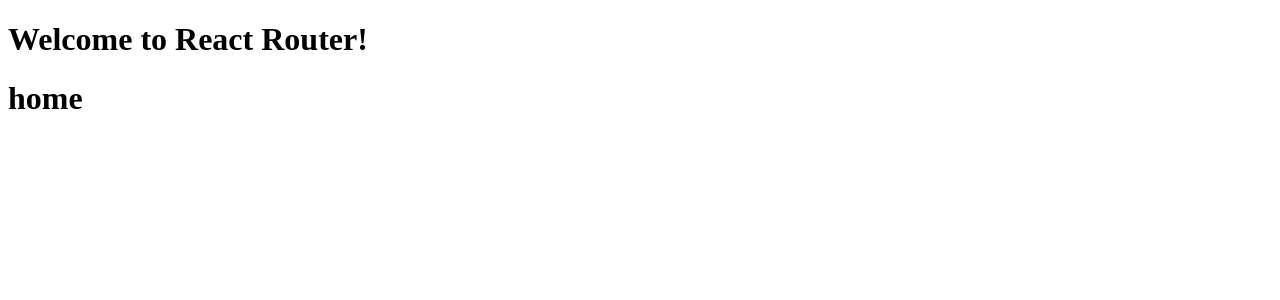
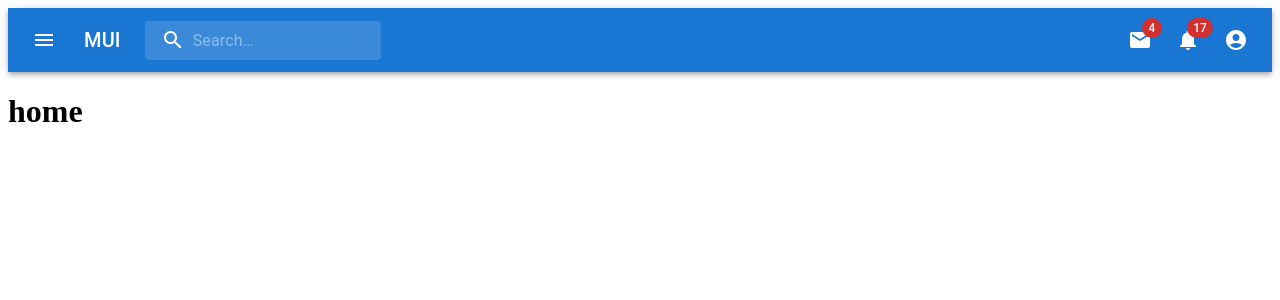
Before and after one commit to NilsMillot/MERN-app, a React (Vite) app in the folder client/: page / in a window 1280 px wide. Shown: the top 300 px of the page. Built offline with nearby package versions, Linux system fonts and the light colour scheme.

Commit message:
add navbar

```diff
--- a/client/package.json
+++ b/client/package.json
@@ -12,6 +12,7 @@
   "dependencies": {
     "@emotion/react": "^11.9.3",
     "@emotion/styled": "^11.9.3",
+    "@mui/icons-material": "^5.8.4",
     "@mui/material": "^5.9.1",
     "react": "^18.0.0",
     "react-dom": "^18.0.0",
--- a/client/src/App.jsx
+++ b/client/src/App.jsx
@@ -1,12 +1,13 @@
 import { useState } from "react";
 import { Route, Routes } from "react-router-dom";
+import NavBar from "./Components/NavBar";
 
 function App() {
   const [count, setCount] = useState(0);
 
   return (
     <div className="App">
-      <h1>Welcome to React Router!</h1>
+      <NavBar />
       <Routes>
         <Route path="/" element={<h1>home</h1>} />
         <Route path="about" element={<h1>login</h1>} />
--- /dev/null
+++ b/client/src/Components/NavBar.jsx
@@ -0,0 +1,237 @@
+import * as React from "react";
+import { styled, alpha } from "@mui/material/styles";
+import AppBar from "@mui/material/AppBar";
+import Box from "@mui/material/Box";
+import Toolbar from "@mui/material/Toolbar";
+import IconButton from "@mui/material/IconButton";
+import Typography from "@mui/material/Typography";
+import InputBase from "@mui/material/InputBase";
+import Badge from "@mui/material/Badge";
+import MenuItem from "@mui/material/MenuItem";
+import Menu from "@mui/material/Menu";
+import MenuIcon from "@mui/icons-material/Menu";
+import SearchIcon from "@mui/icons-material/Search";
+import AccountCircle from "@mui/icons-material/AccountCircle";
+import MailIcon from "@mui/icons-material/Mail";
+import NotificationsIcon from "@mui/icons-material/Notifications";
+import MoreIcon from "@mui/icons-material/MoreVert";
+
+const Search = styled("div")(({ theme }) => ({
+  position: "relative",
+  borderRadius: theme.shape.borderRadius,
+  backgroundColor: alpha(theme.palette.common.white, 0.15),
+  "&:hover": {
+    backgroundColor: alpha(theme.palette.common.white, 0.25),
+  },
+  marginRight: theme.spacing(2),
+  marginLeft: 0,
+  width: "100%",
+  [theme.breakpoints.up("sm")]: {
+    marginLeft: theme.spacing(3),
+    width: "auto",
+  },
+}));
+
+const SearchIconWrapper = styled("div")(({ theme }) => ({
+  padding: theme.spacing(0, 2),
+  height: "100%",
+  position: "absolute",
+  pointerEvents: "none",
+  display: "flex",
+  alignItems: "center",
+  justifyContent: "center",
+}));
+
+const StyledInputBase = styled(InputBase)(({ theme }) => ({
+  color: "inherit",
+  "& .MuiInputBase-input": {
+    padding: theme.spacing(1, 1, 1, 0),
+    // vertical padding + font size from searchIcon
+    paddingLeft: `calc(1em + ${theme.spacing(4)})`,
+    transition: theme.transitions.create("width"),
+    width: "100%",
+    [theme.breakpoints.up("md")]: {
+      width: "20ch",
+    },
+  },
+}));
+
+export default function NavBar() {
+  const [anchorEl, setAnchorEl] = React.useState(null);
+  const [mobileMoreAnchorEl, setMobileMoreAnchorEl] = React.useState(null);
+
+  const isMenuOpen = Boolean(anchorEl);
+  const isMobileMenuOpen = Boolean(mobileMoreAnchorEl);
+
+  const handleProfileMenuOpen = (event) => {
+    setAnchorEl(event.currentTarget);
+  };
+
+  const handleMobileMenuClose = () => {
+    setMobileMoreAnchorEl(null);
+  };
+
+  const handleMenuClose = () => {
+    setAnchorEl(null);
+    handleMobileMenuClose();
+  };
+
+  const handleMobileMenuOpen = (event) => {
+    setMobileMoreAnchorEl(event.currentTarget);
+  };
+
+  const menuId = "primary-search-account-menu";
+  const renderMenu = (
+    <Menu
+      anchorEl={anchorEl}
+      anchorOrigin={{
+        vertical: "top",
+        horizontal: "right",
+      }}
+      id={menuId}
+      keepMounted
+      transformOrigin={{
+        vertical: "top",
+        horizontal: "right",
+      }}
+      open={isMenuOpen}
+      onClose={handleMenuClose}
+    >
+      <MenuItem onClick={handleMenuClose}>Profile</MenuItem>
+      <MenuItem onClick={handleMenuClose}>My account</MenuItem>
+    </Menu>
+  );
+
+  const mobileMenuId = "primary-search-account-menu-mobile";
+  const renderMobileMenu = (
+    <Menu
+      anchorEl={mobileMoreAnchorEl}
+      anchorOrigin={{
+        vertical: "top",
+        horizontal: "right",
+      }}
+      id={mobileMenuId}
+      keepMounted
+      transformOrigin={{
+        vertical: "top",
+        horizontal: "right",
+      }}
+      open={isMobileMenuOpen}
+      onClose={handleMobileMenuClose}
+    >
+      <MenuItem>
+        <IconButton size="large" aria-label="show 4 new mails" color="inherit">
+          <Badge badgeContent={4} color="error">
+            <MailIcon />
+          </Badge>
+        </IconButton>
+        <p>Messages</p>
+      </MenuItem>
+      <MenuItem>
+        <IconButton
+          size="large"
+          aria-label="show 17 new notifications"
+          color="inherit"
+        >
+          <Badge badgeContent={17} color="error">
+            <NotificationsIcon />
+          </Badge>
+        </IconButton>
+        <p>Notifications</p>
+      </MenuItem>
+      <MenuItem onClick={handleProfileMenuOpen}>
+        <IconButton
+          size="large"
+          aria-label="account of current user"
+          aria-controls="primary-search-account-menu"
+          aria-haspopup="true"
+          color="inherit"
+        >
+          <AccountCircle />
+        </IconButton>
+        <p>Profile</p>
+      </MenuItem>
+    </Menu>
+  );
+
+  return (
+    <Box sx={{ flexGrow: 1 }}>
+      <AppBar position="static">
+        <Toolbar>
+          <IconButton
+            size="large"
+            edge="start"
+            color="inherit"
+            aria-label="open drawer"
+            sx={{ mr: 2 }}
+          >
+            <MenuIcon />
+          </IconButton>
+          <Typography
+            variant="h6"
+            noWrap
+            component="div"
+            sx={{ display: { xs: "none", sm: "block" } }}
+          >
+            MUI
+          </Typography>
+          <Search>
+            <SearchIconWrapper>
+              <SearchIcon />
+            </SearchIconWrapper>
+            <StyledInputBase
+              placeholder="Search…"
+              inputProps={{ "aria-label": "search" }}
+            />
+          </Search>
+          <Box sx={{ flexGrow: 1 }} />
+          <Box sx={{ display: { xs: "none", md: "flex" } }}>
+            <IconButton
+              size="large"
+              aria-label="show 4 new mails"
+              color="inherit"
+            >
+              <Badge badgeContent={4} color="error">
+                <MailIcon />
+              </Badge>
+            </IconButton>
+            <IconButton
+              size="large"
+              aria-label="show 17 new notifications"
+              color="inherit"
+            >
+              <Badge badgeContent={17} color="error">
+                <NotificationsIcon />
+              </Badge>
+            </IconButton>
+            <IconButton
+              size="large"
+              edge="end"
+              aria-label="account of current user"
+              aria-controls={menuId}
+              aria-haspopup="true"
+              onClick={handleProfileMenuOpen}
+              color="inherit"
+            >
+              <AccountCircle />
+            </IconButton>
+          </Box>
+          <Box sx={{ display: { xs: "flex", md: "none" } }}>
+            <IconButton
+              size="large"
+              aria-label="show more"
+              aria-controls={mobileMenuId}
+              aria-haspopup="true"
+              onClick={handleMobileMenuOpen}
+              color="inherit"
+            >
+              <MoreIcon />
+            </IconButton>
+          </Box>
+        </Toolbar>
+      </AppBar>
+      {renderMobileMenu}
+      {renderMenu}
+    </Box>
+  );
+}
```
Also changed, not shown: 1 other file (tests, documents, lock files or other folders).
